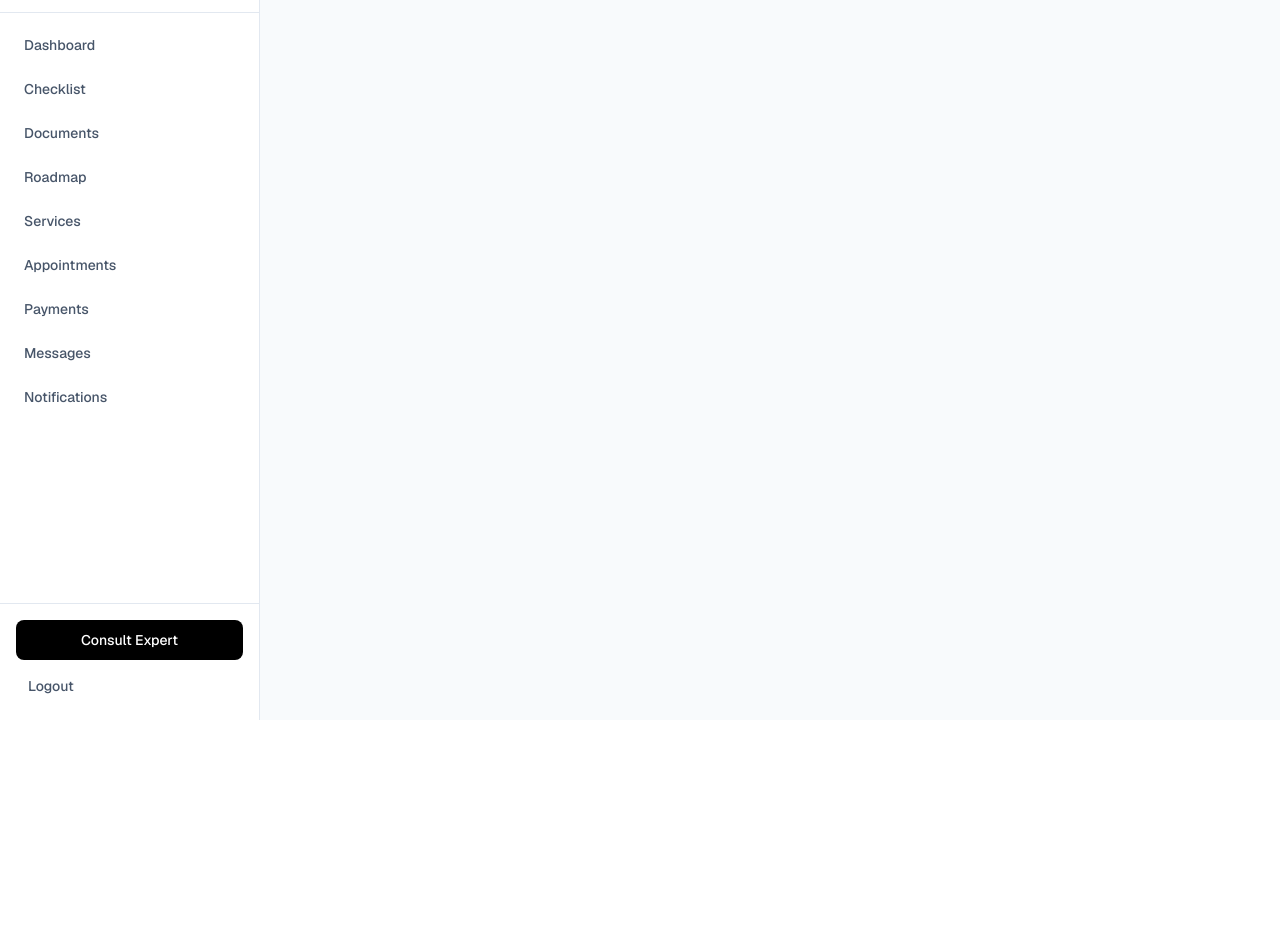
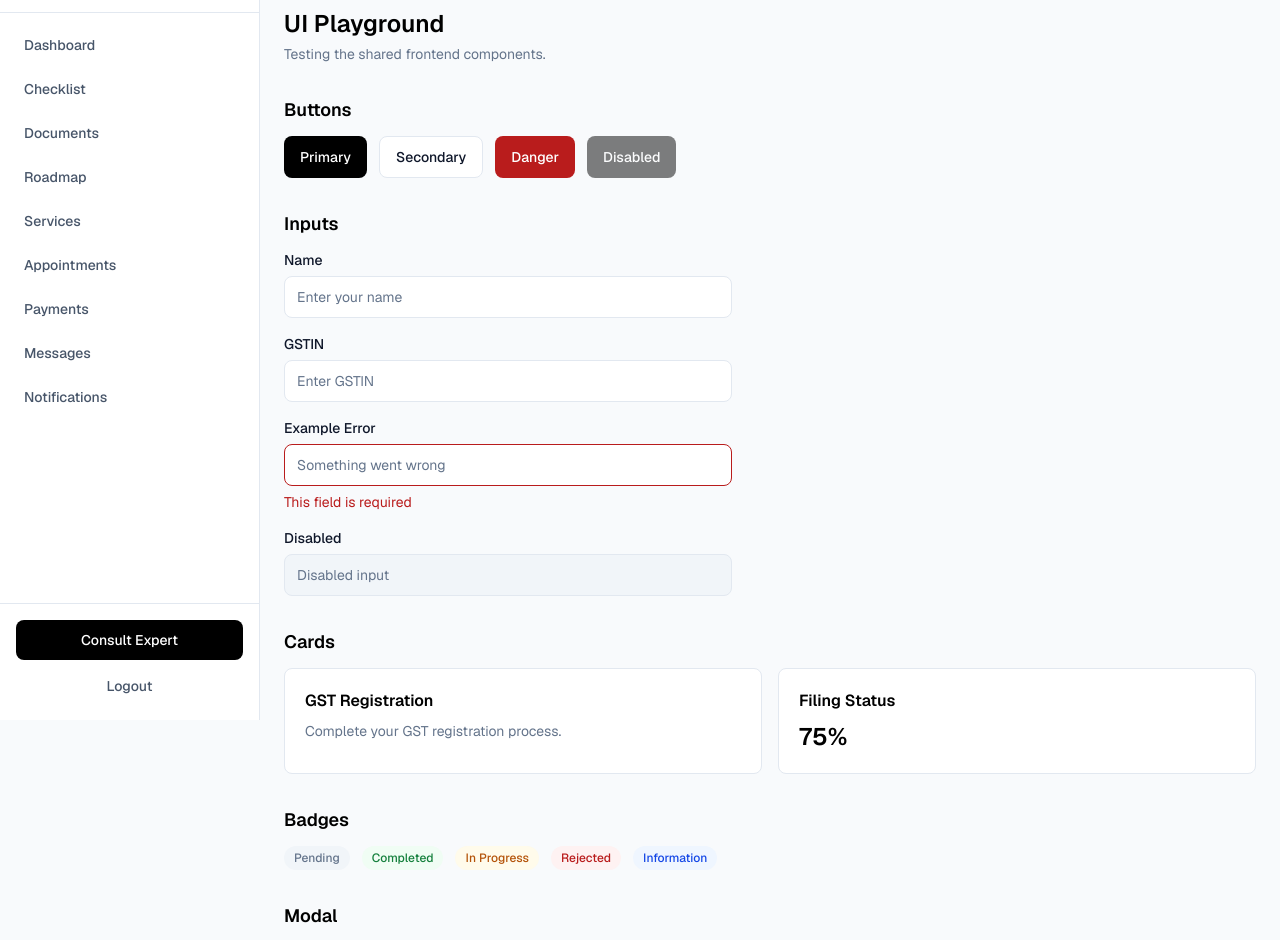
Before and after one commit to Pranav62026/GST-Filing, a React app in the folder frontend/: page /uitest in a window 1280 px wide. Shown: the part 80-1020 px from the top of the page. Before the commit the page ends 800 px from the top, so only its background shows below. Built offline with nearby package versions, Linux system fonts and the light colour scheme; the HTML template or start-up script is replaced by a standard one.

Commit message:
add shared UI component tests

```diff
--- a/frontend/src/components/layout/Sidebar.jsx
+++ b/frontend/src/components/layout/Sidebar.jsx
@@ -71,7 +71,7 @@ function Sidebar() {
           Consult Expert
         </button>
 
-        <button className="mt-2 w-full rounded-md px-3 py-2 text-left text-sm font-medium text-secondary hover:bg-surface-container">
+        <button className="mt-2 w-full rounded-md px-3 py-2 text-sm font-medium text-secondary hover:bg-surface-container">
           Logout
         </button>
       </div>
--- /dev/null
+++ b/frontend/src/pages/UiTest.jsx
@@ -0,0 +1,145 @@
+import { useState } from "react";
+import Button from "../components/ui/Button";
+import Input from "../components/ui/Input";
+import Card from "../components/ui/Card";
+import Badge from "../components/ui/Badge";
+import Modal from "../components/ui/Modal";
+import Loader from "../components/ui/Loader";
+
+function UiTest() {
+  const [showModal, setShowModal] = useState(false);
+  const [name, setName] = useState("");
+
+  return (
+    <div className="space-y-8">
+      <div>
+        <h1 className="text-2xl font-semibold">UI Playground</h1>
+        <p className="mt-1 text-sm text-on-surface-variant">
+          Testing the shared frontend components.
+        </p>
+      </div>
+
+      {/* Buttons */}
+      <section>
+        <h2 className="mb-3 text-lg font-semibold">Buttons</h2>
+
+        <div className="flex flex-wrap gap-3">
+          <Button>Primary</Button>
+
+          <Button variant="secondary">Secondary</Button>
+
+          <Button variant="danger">Danger</Button>
+
+          <Button disabled>Disabled</Button>
+        </div>
+      </section>
+
+      {/* Inputs */}
+      <section>
+        <h2 className="mb-3 text-lg font-semibold">Inputs</h2>
+
+        <div className="max-w-md space-y-4">
+          <Input
+            label="Name"
+            name="name"
+            placeholder="Enter your name"
+            value={name}
+            onChange={(event) => setName(event.target.value)}
+          />
+
+          <Input label="GSTIN" name="gstin" placeholder="Enter GSTIN" />
+
+          <Input
+            label="Example Error"
+            name="error"
+            placeholder="Something went wrong"
+            error="This field is required"
+          />
+
+          <Input
+            label="Disabled"
+            name="disabled"
+            placeholder="Disabled input"
+            disabled
+          />
+        </div>
+      </section>
+
+      {/* Cards */}
+      <section>
+        <h2 className="mb-3 text-lg font-semibold">Cards</h2>
+
+        <div className="grid gap-4 md:grid-cols-2">
+          <Card>
+            <h3 className="font-semibold">GST Registration</h3>
+
+            <p className="mt-2 text-sm text-on-surface-variant">
+              Complete your GST registration process.
+            </p>
+          </Card>
+
+          <Card>
+            <h3 className="font-semibold">Filing Status</h3>
+
+            <p className="mt-2 text-2xl font-semibold">75%</p>
+          </Card>
+        </div>
+      </section>
+
+      {/* Badges */}
+      <section>
+        <h2 className="mb-3 text-lg font-semibold">Badges</h2>
+
+        <div className="flex flex-wrap gap-3">
+          <Badge>Pending</Badge>
+
+          <Badge variant="success">Completed</Badge>
+
+          <Badge variant="warning">In Progress</Badge>
+
+          <Badge variant="error">Rejected</Badge>
+
+          <Badge variant="info">Information</Badge>
+        </div>
+      </section>
+
+      {/* Modal */}
+      <section>
+        <h2 className="mb-3 text-lg font-semibold">Modal</h2>
+
+        <Button onClick={() => setShowModal(true)}>Open Modal</Button>
+
+        <Modal
+          isOpen={showModal}
+          onClose={() => setShowModal(false)}
+          title="Test Modal"
+        >
+          <p className="text-sm text-on-surface-variant">
+            This is our shared modal component.
+          </p>
+
+          <div className="mt-5 flex justify-end gap-3">
+            <Button variant="secondary" onClick={() => setShowModal(false)}>
+              Cancel
+            </Button>
+
+            <Button onClick={() => setShowModal(false)}>Confirm</Button>
+          </div>
+        </Modal>
+      </section>
+
+      {/* Loaders */}
+      <section>
+        <h2 className="mb-3 text-lg font-semibold">Loaders</h2>
+
+        <div className="flex items-center gap-6">
+          <Loader size="sm" />
+          <Loader size="md" />
+          <Loader size="lg" />
+        </div>
+      </section>
+    </div>
+  );
+}
+
+export default UiTest;
--- a/frontend/src/pages/app/Dashboard.jsx
+++ b/frontend/src/pages/app/Dashboard.jsx
@@ -0,0 +1,15 @@
+function Dashboard() {
+  return (
+    <div>
+      <h1 className="text-2xl font-semibold">
+        Dashboard
+      </h1>
+
+      <p className="mt-1 text-sm text-on-surface-variant">
+        Welcome back.
+      </p>
+    </div>
+  );
+}
+
+export default Dashboard;
--- a/frontend/src/routes/AppRoutes.jsx
+++ b/frontend/src/routes/AppRoutes.jsx
@@ -1,67 +1,39 @@
-import { BrowserRouter, Routes, Route, Navigate } from "react-router-dom";
+import { BrowserRouter, Navigate, Route, Routes } from "react-router-dom";
+
 import AppLayout from "../components/layout/AppLayout";
+import Dashboard from "../pages/app/Dashboard";
 
-function Dashboard() {
-  return (
-    <div>
-      <h1 className="text-2xl font-semibold">Dashboard</h1>
-      <p className="mt-2 text-sm text-on-surface-variant">
-        Welcome to Kartsho GST.
-      </p>
-    </div>
-  );
-}
-
-function Checklist() {
-  return <h1 className="text-2xl font-semibold">Checklist</h1>;
-}
-
-function Documents() {
-  return <h1 className="text-2xl font-semibold">Documents</h1>;
-}
-
-function Roadmap() {
-  return <h1 className="text-2xl font-semibold">Roadmap</h1>;
-}
-
-function Services() {
-  return <h1 className="text-2xl font-semibold">Services</h1>;
-}
-
-function Appointments() {
-  return <h1 className="text-2xl font-semibold">Appointments</h1>;
-}
-
-function Payments() {
-  return <h1 className="text-2xl font-semibold">Payments</h1>;
-}
-
-function Messages() {
-  return <h1 className="text-2xl font-semibold">Messages</h1>;
-}
-
-function Notifications() {
-  return <h1 className="text-2xl font-semibold">Notifications</h1>;
-}
+import UiTest from "../pages/UiTest";
 
 function AppRoutes() {
   return (
     <BrowserRouter>
       <AppLayout>
-        <div className="p-6">
-          <Routes>
-            <Route path="/" element={<Navigate to="/dashboard" replace />} />
-            <Route path="/dashboard" element={<Dashboard />} />
-            <Route path="/checklist" element={<Checklist />} />
-            <Route path="/documents" element={<Documents />} />
-            <Route path="/roadmap" element={<Roadmap />} />
-            <Route path="/services" element={<Services />} />
-            <Route path="/appointments" element={<Appointments />} />
-            <Route path="/payments" element={<Payments />} />
-            <Route path="/messages" element={<Messages />} />
-            <Route path="/notifications" element={<Notifications />} />
-          </Routes>
-        </div>
+        <Routes>
+          <Route path="/" element={<Navigate to="/dashboard" replace />} />
+
+          <Route path="/dashboard" element={<Dashboard />} />
+
+          <Route path="/checklist" element={<div>Checklist</div>} />
+
+          <Route path="/documents" element={<div>Documents</div>} />
+
+          <Route path="/roadmap" element={<div>Roadmap</div>} />
+
+          <Route path="/services" element={<div>Services</div>} />
+
+          <Route path="/appointments" element={<div>Appointments</div>} />
+
+          <Route path="/payments" element={<div>Payments</div>} />
+
+          <Route path="/messages" element={<div>Messages</div>} />
+
+          <Route path="/notifications" element={<div>Notifications</div>} />
+
+          {/* temp */}
+
+          <Route path="/uitest" element={<UiTest />} />
+        </Routes>
       </AppLayout>
     </BrowserRouter>
   );
```
